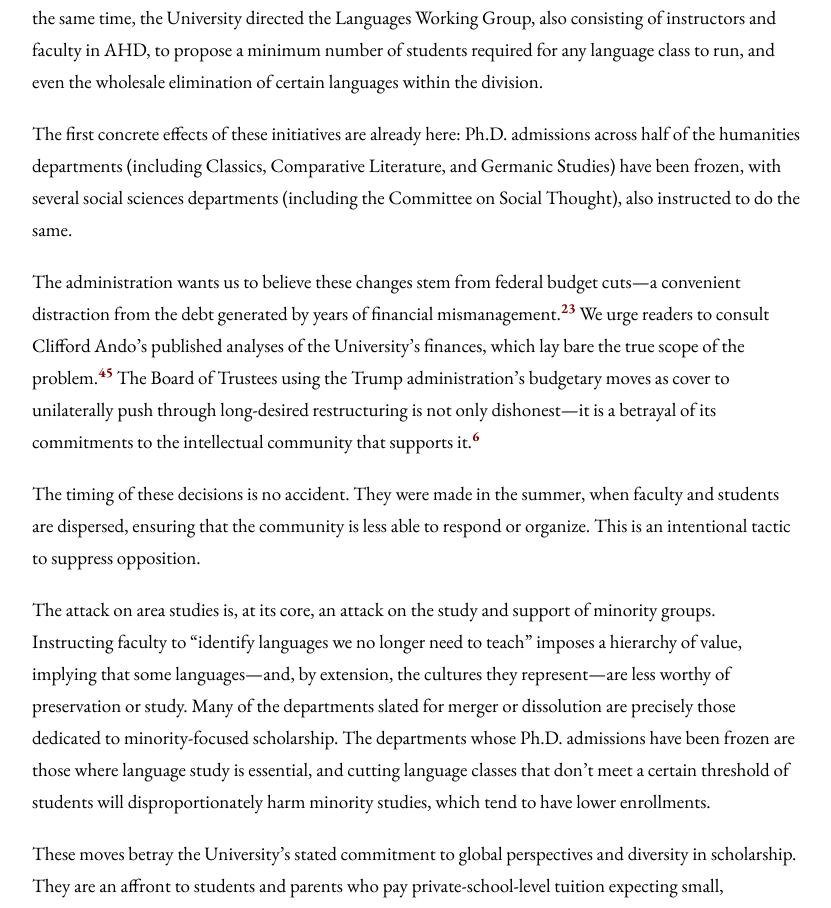
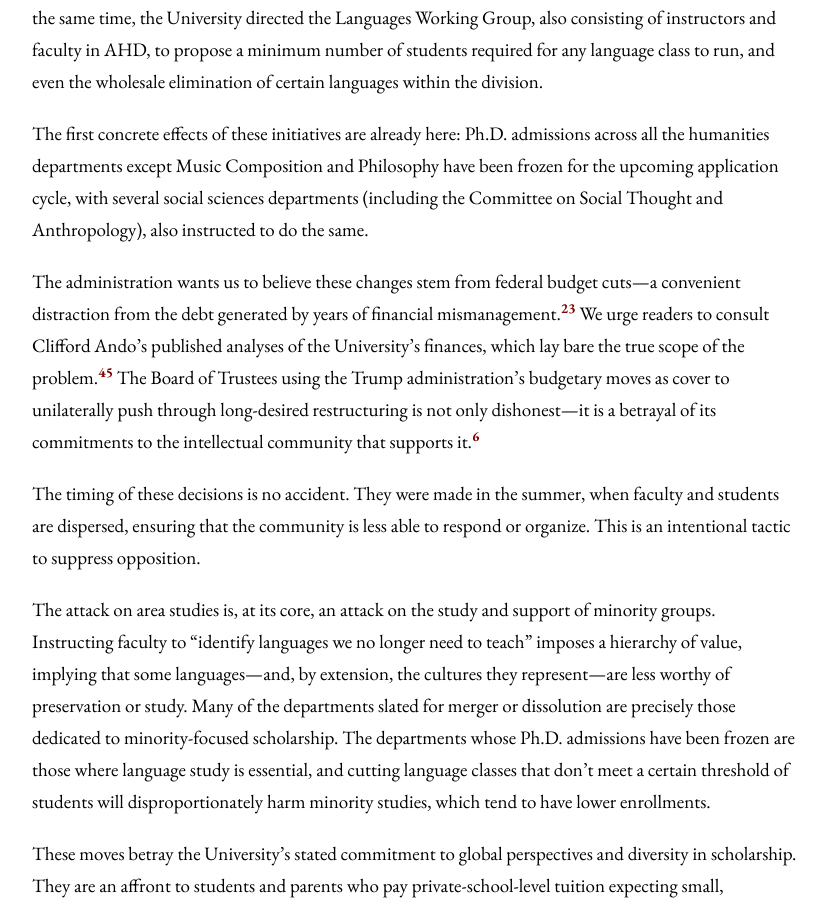
Before and after one commit to zroe1/uchicago-open-letter, a Next.js app: page / in a window 1280 px wide. Shown: the part 950-1858 px from the top of the page, without its empty margins (316-1147 px from the left). Built offline with nearby package versions, Linux system fonts and the light colour scheme.

Commit message:
update web

```diff
--- a/src/app/page.tsx
+++ b/src/app/page.tsx
@@ -138,10 +138,10 @@ export default function Home() {
               </p>
               <p>
                 The first concrete effects of these initiatives are already here: Ph.D. admissions
-                across half of the humanities departments (including Classics, Comparative
-                Literature, and Germanic Studies) have been frozen, with several social sciences
-                departments (including the Committee on Social Thought), also instructed to do the
-                same.
+                across all the humanities departments except Music Composition and Philosophy have
+                been frozen for the upcoming application cycle, with several social sciences
+                departments (including the Committee on Social Thought and Anthropology), also
+                instructed to do the same.
               </p>
               <p>
                 The administration wants us to believe these changes stem from federal budget cuts—a
```
